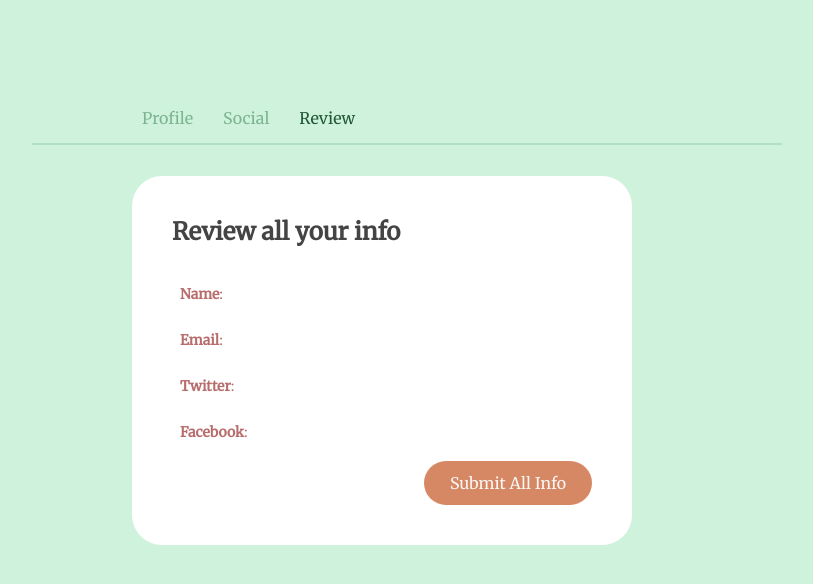
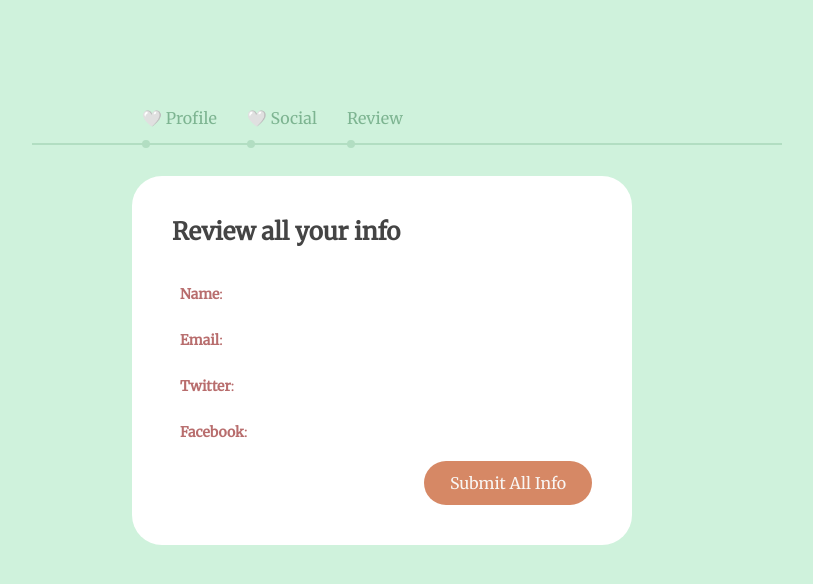
Before and after one commit to Michan0628/React-Form, a React (Create React App) app: page /review in a window 1280 px wide. Shown: the top 584 px of the page, without its empty margins (258-1071 px from the left). Built offline with nearby package versions, Linux system fonts and the light colour scheme; the HTML template or start-up script is replaced by a standard one.

Commit message:
add animation to each router, disable links when the form is empty

```diff
--- a/package.json
+++ b/package.json
@@ -6,6 +6,7 @@
     "@testing-library/jest-dom": "^4.2.4",
     "@testing-library/react": "^9.3.2",
     "@testing-library/user-event": "^7.1.2",
+    "framer-motion": "^3.2.1",
     "react": "^16.13.1",
     "react-dom": "^16.13.1",
     "react-hook-form": "^6.14.2",
--- /dev/null
+++ b/src/components/SignupForm/Animator.js
@@ -0,0 +1,15 @@
+import React from 'react'
+import {motion} from 'framer-motion'
+
+export default function Animator({children}) {
+  return (
+    <motion.div
+      style={{ position: 'absolute' }}
+      initial={{ x: 200, scale:0.8, opacity:0 }}
+      animate={{ x: 0, scale:1, opacity:1 }}
+      exit={{ x: -200, scale:0.8, opacity:0 }}
+    >
+        {children}
+    </motion.div>
+  )
+}
--- a/src/components/SignupForm/Links.js
+++ b/src/components/SignupForm/Links.js
@@ -1,12 +1,40 @@
 import React from 'react'
 import { NavLink } from 'react-router-dom'
+import { useSignupForm } from './SignupFormContext'
+
+// How to check the length of Object:
+// var size = Object.keys(myObj).length;
+function isEmpty(obj) {
+  return Object.keys(obj).length === 0
+}
 
 export default function Links() {
-    return (
-        <div className="step-links">
-            <NavLink to="/" exact>Profile</NavLink>
-            <NavLink to="/social">Social</NavLink>
-            <NavLink to="/review">Review</NavLink>
-        </div>
-    )
+  const { profile, social } = useSignupForm()
+  // if profile form is empty
+  const isProfileEmpty = isEmpty(profile)
+  // if social form is empty
+  const isSocialEmpty = isEmpty(social)
+
+  return (
+    <div className='step-links'>
+      <NavLink to='/' exact>
+        {isProfileEmpty ? '🤍' : '💖'} Profile
+        <span />
+      </NavLink>
+      {isProfileEmpty ? (<a>🤍 Social<span /></a>):(
+        <NavLink to='/social'>
+        {isSocialEmpty ? '🤍' : '💖'} Social
+        <span />
+      </NavLink>
+      )}
+
+      {isProfileEmpty || isSocialEmpty ? (<a>Review<span/></a>):
+          <NavLink to='/review'>
+          Review
+          <span />
+        </NavLink>
+      }
+
+    </div>
+  )
 }
--- a/src/components/SignupForm/ProfileForm.js
+++ b/src/components/SignupForm/ProfileForm.js
@@ -2,11 +2,12 @@ import React from 'react'
 import { useForm } from 'react-hook-form'
 import { useHistory } from 'react-router-dom'
 import { useSignupForm } from './SignupFormContext'
+import Animator from './Animator'
 
 export default function ProfileForm() {
   const { register, handleSubmit, errors } = useForm()
   const history = useHistory()
-  const {profile, setProfile}  = useSignupForm()
+  const { profile, setProfile } = useSignupForm()
 
   const onSubmit = (data) => {
     // react hook form will automatically prevent refresh
@@ -17,6 +18,9 @@ export default function ProfileForm() {
   }
 
   return (
+    //   start from 200, animate to the center, exit to -200
+    <Animator>
+
       <form onSubmit={handleSubmit(onSubmit)} noValidate>
         <h2>Tell us about yourself</h2>
         <input
@@ -41,5 +45,6 @@ export default function ProfileForm() {
 
         <input type='submit' value='Next' />
       </form>
+            </Animator>
   )
 }
--- a/src/components/SignupForm/Review.js
+++ b/src/components/SignupForm/Review.js
@@ -1,5 +1,6 @@
 import React from 'react'
 import {useSignupForm} from './SignupFormContext'
+import Animator from './Animator'
 
 export default function Review() {
     const {profile, social} = useSignupForm();
@@ -11,6 +12,7 @@ export default function Review() {
         alert('you are submitting! congrats');
     }
     return (
+        <Animator>
         <form onSubmit={handleSubmit}>
             <h2>Review all your info</h2>
             <p><strong>Name</strong>: {profile.name}</p>
@@ -19,5 +21,6 @@ export default function Review() {
             <p><strong>Facebook</strong>: {social.instagram}</p>
         <input type="submit" value="Submit All Info"/>
         </form>
+        </Animator>
     )
 }
--- a/src/components/SignupForm/SignupForm.js
+++ b/src/components/SignupForm/SignupForm.js
@@ -1,23 +1,29 @@
 import React from 'react'
-import { Route, Switch } from 'react-router-dom'
+import { Route, Switch, useLocation } from 'react-router-dom'
 import ProfileForm from './ProfileForm'
 import SocialForm from './SocialForm'
 import Review from './Review'
 import Links from './Links'
 import { SignupFormProvider } from './SignupFormContext'
+import {AnimatePresence} from 'framer-motion'
+
 
 export default function SignupForm() {
+    const location = useLocation();
+
   return (
     <SignupFormProvider>
       <div className='signup-form'>
         {/* Steps and links */}
         <Links />
         {/* forms */}
-        <Switch>
+        <AnimatePresence>
+        <Switch location = {location} key={location.pathname}>
           <Route path='/' exact component={ProfileForm} />
           <Route path='/social' exact component={SocialForm} />
           <Route path='/review' exact component={Review} />
         </Switch>
+        </AnimatePresence>
       </div>
     </SignupFormProvider>
   )
--- a/src/components/SignupForm/SocialForm.js
+++ b/src/components/SignupForm/SocialForm.js
@@ -1,15 +1,15 @@
 import React from 'react'
 import { useForm } from 'react-hook-form'
-import {useHistory} from 'react-router-dom'
+import { useHistory } from 'react-router-dom'
 import { useSignupForm } from './SignupFormContext'
-
+import Animator from './Animator'
 
 export default function SocialForm() {
-  const { register, handleSubmit, errors  } = useForm();
-  const history = useHistory();
-  const {social, setSocial } = useSignupForm();
+  const { register, handleSubmit, errors } = useForm()
+  const history = useHistory()
+  const { social, setSocial } = useSignupForm()
 
-const onSubmit=(data)=>{
+  const onSubmit = (data) => {
     // react hook form will automatically prevent refresh
     console.log(data)
     // store the data in the SignupFormContext hook
@@ -17,6 +17,7 @@ const onSubmit=(data)=>{
     history.push('/review')
   }
   return (
+    <Animator>
       <form onSubmit={handleSubmit(onSubmit)} noValidate>
         <h2>How can we find you on Social?</h2>
         <input
@@ -24,19 +25,20 @@ const onSubmit=(data)=>{
           name='twitter'
           defaultValue={social.twitter}
           placeholder="What's your Twitter?"
-        ref={register({required:true})}
+          ref={register({ required: true })}
         />
-      <p>{errors.twitter&& 'Twitter is required.'}</p>
+        <p>{errors.twitter && 'Twitter is required.'}</p>
         <input
           type='text'
           name='instagram'
           defaultValue={social.instagram}
           placeholder="What's your Instagram?"
-        ref={register({required:true})}
+          ref={register({ required: true })}
         />
-      <p>{errors.instagram&& 'A valid instagram is required.'}</p>
+        <p>{errors.instagram && 'A valid instagram is required.'}</p>
 
         <input type='submit' value='Next' />
       </form>
+    </Animator>
   )
 }
```
Also changed, not shown: 1 other file (tests, documents, lock files or other folders). Lines whose indentation alone changed are shown as unchanged.
